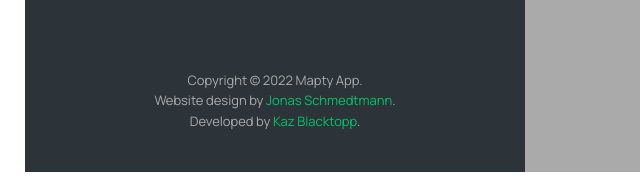
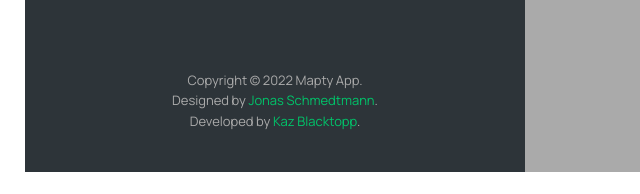
Before and after one commit to kazblacktopp/Mapty-Project, a plain HTML site: page index.html in a window 1280 px wide. Shown: the part 603-797 px from the top of the page, 0-640 px from the left. Drawn offline with nearby package versions, Linux system fonts and the light colour scheme.

Commit message:
Update footer text

```diff
--- a/index.html
+++ b/index.html
@@ -28,7 +28,7 @@
 
     <script defer src="script.js"></script>
 
-    <title>Mapty // Map your workouts</title>
+    <title>Mapty | Map your workouts</title>
   </head>
   <body>
     <div class="sidebar">
@@ -70,7 +70,7 @@
       <p class="copyright">
         Copyright &copy;
         <span class="year">2020</span> Mapty App.<br />
-        Website design by
+        Designed by
         <a
           href="https://codingheroes.io/"
           class="attribution-link"
```
